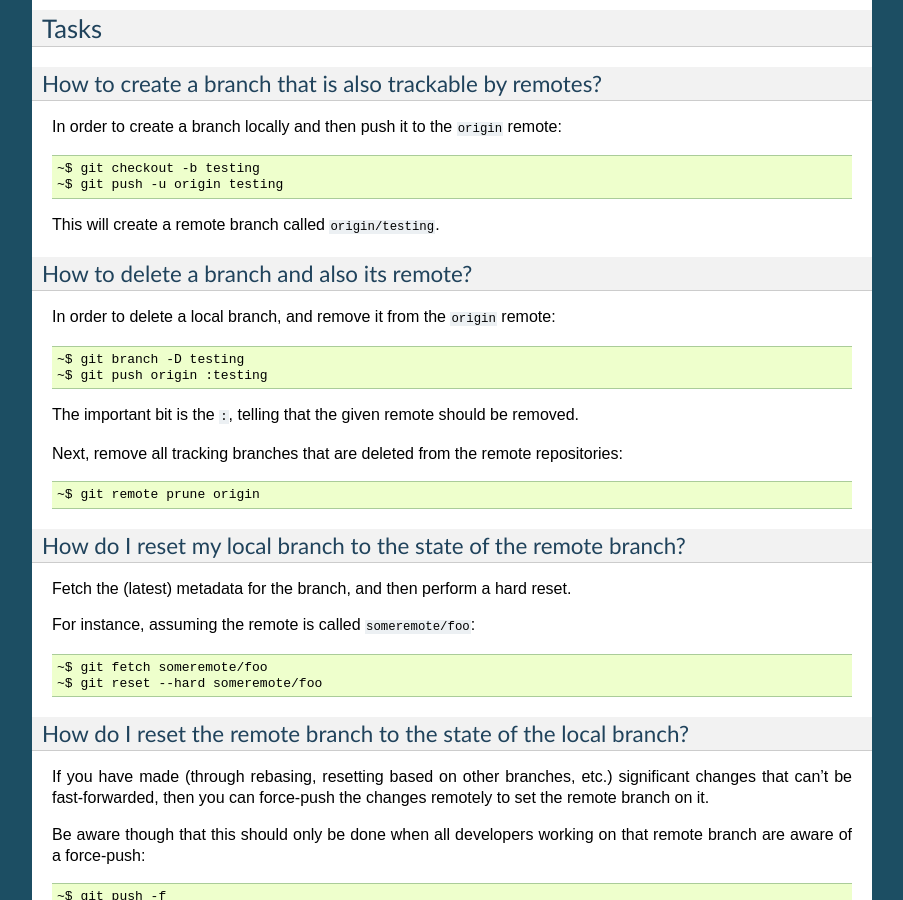
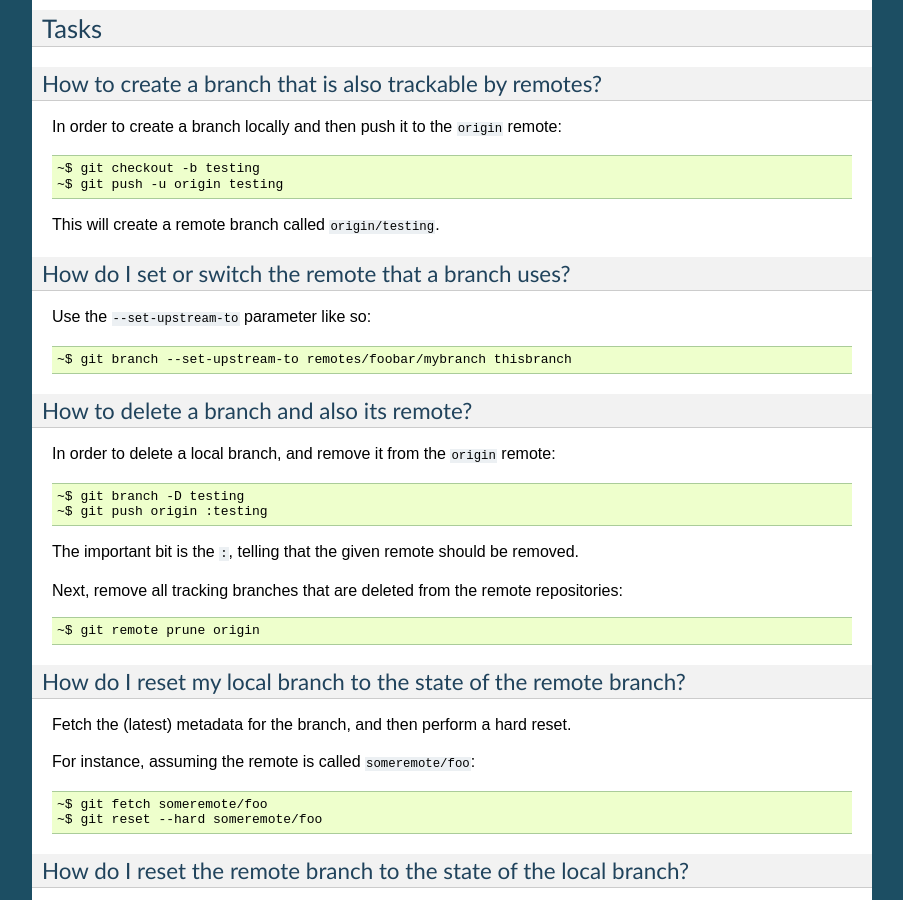
Before and after one commit to sjvermeu/AGLARA, a Sphinx documentation site: the page built from source/systems/version_control/git/role_user/branches/index.rst, in a window 1280 px wide and 900 px high, scrolled down 310 px. Shown: the whole window, without its empty margins (198-1101 px from the left). Built offline with Sphinx 7.4.7, drawn with Linux system fonts in a browser that asks for light colours; formulas are drawn with MathJax 3.

Commit message:
Adding info in branch change tracking

```diff
--- a/source/systems/version_control/git/role_user/branches/index.rst
+++ b/source/systems/version_control/git/role_user/branches/index.rst
@@ -23,6 +23,14 @@ In order to create a branch locally and then push it to the ``origin`` remote::
   ~$ git push -u origin testing
 
 This will create a remote branch called ``origin/testing``.
+
+How do I set or switch the remote that a branch uses?
+-----------------------------------------------------
+
+Use the ``--set-upstream-to`` parameter like so::
+
+  ~$ git branch --set-upstream-to remotes/foobar/mybranch thisbranch
+
 
 How to delete a branch and also its remote?
 -------------------------------------------
```
